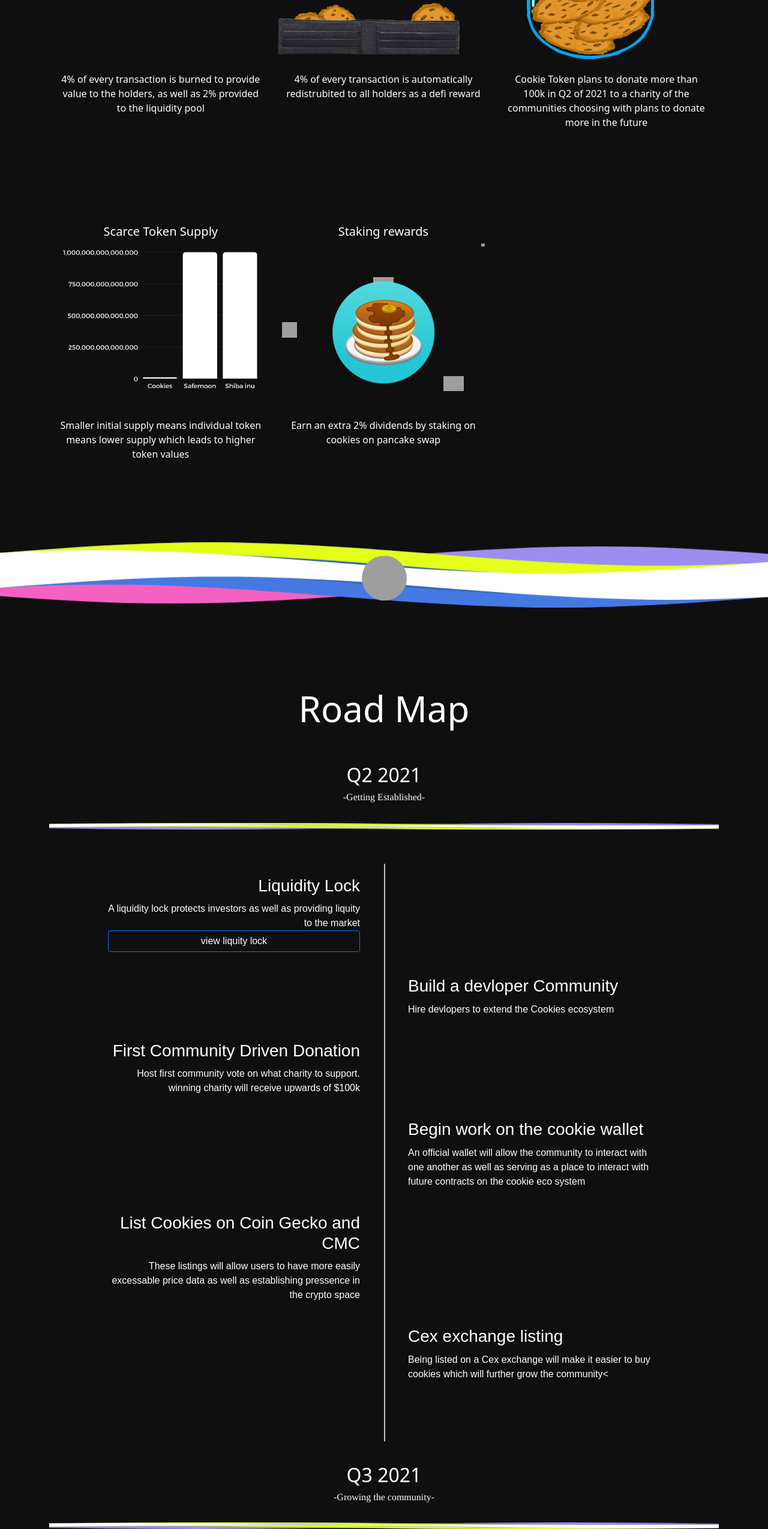
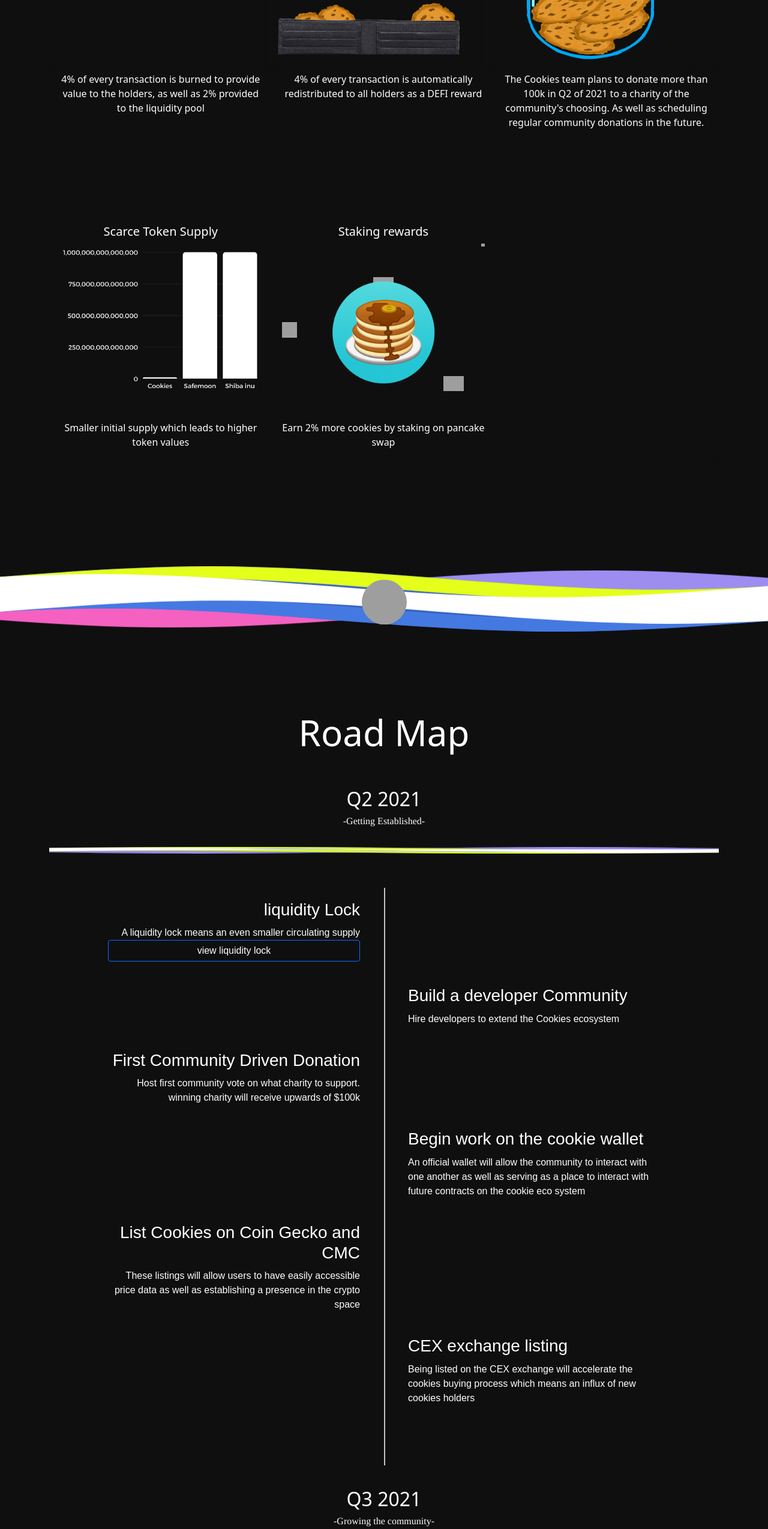
Before and after one commit to ET-moon/cookies, a plain HTML site: page index.html in a window 1280 px wide. Shown: the part 1171-3720 px from the top of the page at 60% size. Drawn offline with nearby package versions, Linux system fonts and the light colour scheme; grey boxes are pictures that could not be loaded.

Commit message:
spelling and grammer

```diff
--- a/index.html
+++ b/index.html
@@ -141,16 +141,16 @@
             4% of every transaction is burned to provide value to the holders, as well as 2% provided to the liquidity pool
           </li>
           <li class="list-group-item">
-            4% of every transaction is automatically redistrubited to all holders as a defi reward
+            4% of every transaction is automatically redistributed to all holders as a DEFI reward
           </li>
           <li class="list-group-item">
-            Cookie Token plans to donate more than 100k in Q2 of 2021 to a charity of the communities choosing with plans to donate more in the future
+            The Cookies team plans to donate more than 100k in Q2 of 2021 to a charity of the community's choosing. As well as scheduling regular community donations in the future.
           </li>
         </ul>
         <br>
       </div>
       <br><br><br><br><br>
-      <div style="margin-bottom: 20px;"class="jumbotron d-none d-md-flex">
+      <div style="margin-bottom: 20px; flex-direction:column;"class="jumbotron d-none d-md-flex">
         <ul class="list-group list-group-horizontal ">
           <li class="list-group-item">
             <h5>Scarce Token Supply</h5>
@@ -192,18 +192,20 @@
 
           </li>
         </ul>
-      </div>
-      <div style="margin-bottom: 20px;"class="jumbotron d-none d-md-flex">
+        <br>
         <ul class="list-group list-group-horizontal">
           <li class="list-group-item">
-            Smaller initial supply means individual token means lower supply which leads to higher token values
+            <p>Smaller initial supply which leads to higher token values</p>
           </li>
           <li class="list-group-item">
-            Earn an extra 2% dividends by staking on cookies on pancake swap
+            <p>Earn 2% more cookies by staking on pancake swap</p>
           </li>
           <li class="list-group-item">
           </li>
         </ul>
+      </div>
+      <div style="margin-bottom: 20px;"class="jumbotron d-none d-md-flex">
+
         <br>
       </div>
 
@@ -250,7 +252,7 @@
 
           </li>
           <li style="color:white; background-color: #0F0F0F;" class="list-group-item">
-            <p>4% of every transaction is automatically redistrubited to all holders as a defi reward. This means that total supply decresses while holder supply increases.</P
+            <p>4% of every transaction is automatically redistributed to all holders as a DEFI reward</P
           </li>
           <hr style="color:white;">
           <li style="background-color: #0F0F0F;" class="list-group-item vertical_space">
@@ -258,7 +260,7 @@
             <center><img height="350" src="imgs/cookieJar.png"/></center>
           </li>
           <li style="background-color: #0F0F0F;" class="list-group-item">
-            <p>Cookie Token plans to donate more than 100k in Q2 of 2021 to a charity of the communities choosing with plans to donate more in the future</P>
+            <p>The Cookies team plans to donate more than 100k in Q2 of 2021 to a charity of the community's choosing. As well as scheduling regular community donations in the future.</P>
           </li>
           <hr style="color:white;">
           <li style="background-color: #0F0F0F;" class="list-group-item vertical_space">
@@ -293,7 +295,7 @@
             </div>
           </li>
           <li style="color:whtie;" class="list-group-item">
-            <p>Earn an extra 2% dividends by staking on cookies on pancake swap</p>
+            <p>Earn 2% more cookies by staking on pancake swap</p>
           </li>
           <hr style="color:white;">
           <li style="color:whtie;" class="list-group-item">
@@ -301,7 +303,7 @@
             <img class="img-fluid" src="imgs/barChart.png"/>
           </li>
           <li class="list-group-item">
-            <p>Smaller initial supply means individual token means lower supply which leads to higher token values</p>
+            <p>Smaller initial supply which leads to higher token values</p>
           </li>
         </ul>
       </div>
@@ -413,15 +415,15 @@
           <div class="timeline">
               <ul>
                   <li>
-                      <h3>Liquidity Lock</h3>
-                      <p>A liquidity lock protects investors as well as providing liquity to the market</p>
-                      <a class="d-block d-md-none btn btn-primary" style="padding: 5px; font-size: 0.4em;" target="_blank" href="https://deeplock.io/lock/0xa12c298F30a8f143eaB6bef26076dcC8C23f8C4c"> view liquity lock </a>
-                      <a class="d-none d-md-block btn btn-primary" style="padding: 5px;" target="_blank" href="https://deeplock.io/lock/0xa12c298F30a8f143eaB6bef26076dcC8C23f8C4c"> view liquity lock </a>
+                      <h3>liquidity Lock</h3>
+                      <p>A liquidity lock means an even smaller circulating supply</p>
+                      <a class="d-block d-md-none btn btn-primary" style="padding: 5px; font-size: 0.4em;" target="_blank" href="https://deeplock.io/lock/0xa12c298F30a8f143eaB6bef26076dcC8C23f8C4c"> view liquidity lock </a>
+                      <a class="d-none d-md-block btn btn-primary" style="padding: 5px;" target="_blank" href="https://deeplock.io/lock/0xa12c298F30a8f143eaB6bef26076dcC8C23f8C4c"> view liquidity lock </a>
                   </li>
                   <li>
                       <div>
-                          <h3>Build a devloper Community</h3>
-                          <p>Hire devlopers to extend the Cookies ecosystem</p>
+                          <h3>Build a developer Community</h3>
+                          <p>Hire developers to extend the Cookies ecosystem</p>
                       </div>
 
                   </li>
@@ -437,11 +439,11 @@
                   </li>
                   <li>
                     <h3>List Cookies on Coin Gecko and CMC</h3>
-                    <p>These listings will allow users to have more easily excessable price data as well as establishing pressence in the crypto space</p>
+                    <p>These listings will allow users to have easily accessible price data as well as establishing a presence in the crypto space</p>
                   </li>
                   <li>
-                    <h3>Cex exchange listing</h3>
-                    <p>Being listed on a Cex exchange will make it easier to buy cookies which will further grow the community<</p>
+                    <h3>CEX exchange listing</h3>
+                    <p>Being listed on the CEX exchange will accelerate the cookies buying process which means an influx of new cookies holders</p>
                   </li>
                   <div style="clear:both;"></div>
               </ul>
@@ -462,19 +464,19 @@
         <ul>
           <li>
             <h3>Celebrity Endorsements</h3>
-            <p>During this quarter we will look to grow our community through celebrity endorsements</p>
+            <p>During this financial quarter, cookies hopes to grow our community through celebrity endorsement</p>
           </li>
           <li>
             <h3>Regular Donations</h3>
-            <p>Donations will have a regular schedule and will work</p>
+            <p>Cookies will begin making regular community-driven donations</p>
           </li>
           <li>
-            <h3>new defi projects</h3>
-            <p>The cookies enviroment will begin to expand with the launch of new cookie based defi products</p>
+            <h3>new defi products</h3>
+            <p>The cookies environment will begin to expand with the launch of new cookie-based defi products</p>
           </li>
           <li>
             <h3>new Exchange listings</h3>
-            <p>Cookies will begin to be listed on more exchanges</p>
+            <p>Cookies token hopes to expand its reach by being listed on major exchangess</p>
           </li>
           <div style="clear:both;"></div>
         </ul>
@@ -490,8 +492,8 @@
       <div class="timeline">
         <ul>
           <li>
-            <h3>Finishing of wallet and defi marketplace</h3>
-            <p>The wallet and defi marketplace will allow users to easily interact with defi products as well bringing in developers</p>
+            <h3>Launch of the official cookies wallet and the defi product marketplace</h3>
+            <p>The wallet and defi marketplace will allow users to easily interact with the expanding cookies ecosystem as attracting new developers to the project.</p>
           </li>
           <li>
             <h3>More to come Soon</h3>
```
Also changed, not shown: howToBuy.html (+10 -10 lines).
